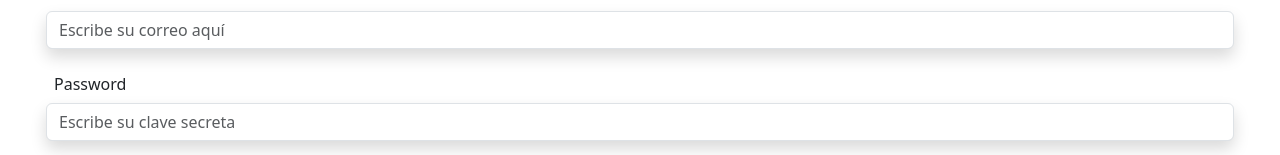
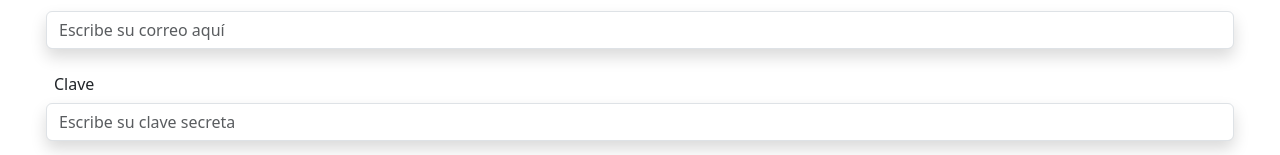
Before and after one commit to ConnaP/ecommerce, a React (Vite) app: page /LoginFormPage in a window 1280 px wide. Shown: the part 161-316 px from the top of the page. Built offline with nearby package versions, Linux system fonts and the light colour scheme.

Commit message:
Se agrega descripcion

```diff
--- a/src/components/Login/LoginFormComponent.jsx
+++ b/src/components/Login/LoginFormComponent.jsx
@@ -100,7 +100,7 @@ export const LoginFormComponent = () => {
 
             <div className="form-group g-3 mt-3">
               <label className="col-form-label mx-2" htmlFor="consult">
-                Password
+                Clave
               </label>
 
               <input
```
Also changed, not shown: 1 other file (tests, documents, lock files or other folders).
